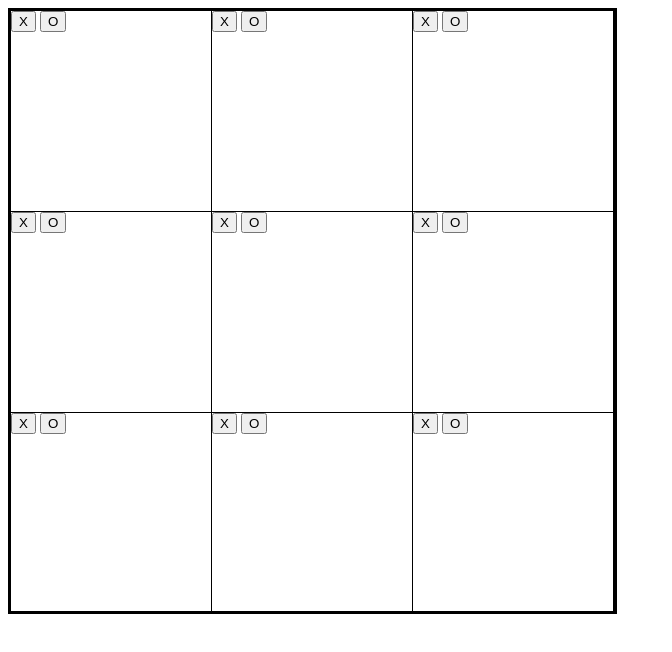
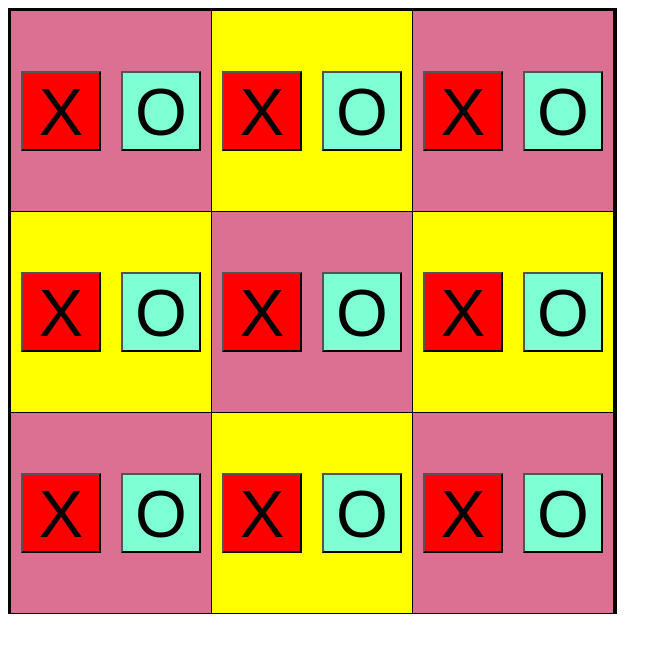
Before and after one commit to amiltonalmeida/JogoDaVelha, a plain HTML site: page index.html in a window 1280 px wide. Shown: the whole page, without its empty margins (0-672 px from the left). Drawn offline with Linux system fonts and the light colour scheme.

Commit message:
Trabalhar com os botões

```diff
--- a/index.html
+++ b/index.html
@@ -15,44 +15,44 @@
 
                     <div class="linha">
                         <div class="casa" id="casa1">
-                            <button>X</button>
-                            <BUtton>O</BUtton>
+                            <button class="botaoX"> X</button>
+                            <BUtton class="botaoO">O</BUtton>
                         </div>
                         <div class="casa" id="casa2">
-                                <button>X</button>
-                                <BUtton>O</BUtton>
+                                <button class="botaoX">X</button>
+                                <BUtton class="botaoO">O</BUtton>
                         </div>
                         <div class="casa" id="casa3">
-                                <button>X</button>
-                                <BUtton>O</BUtton>
+                                <button class="botaoX">X</button>
+                                <BUtton class="botaoO">O</BUtton>
                         </div>
                     </div>
                     <div class="linha">
                         <div class="casa" id="casa4">
-                                <button>X</button>
-                                <BUtton>O</BUtton>
+                                <button class="botaoX">X</button>
+                                <BUtton class="botaoO">O</BUtton>
                         </div>
                         <div class="casa" id="casa5">
-                                <button>X</button>
-                                <BUtton>O</BUtton>
+                                <button class="botaoX">X</button>
+                                <BUtton class="botaoO">O</BUtton>
                         </div>
                         <div class="casa" id="casa6">
-                                <button>X</button>
-                                <BUtton>O</BUtton>
+                                <button class="botaoX">X</button>
+                                <BUtton class="botaoO">O</BUtton>
                         </div>
                     </div>
                     <div class="linha">
                         <div class="casa" id="casa7">
-                                <button>X</button>
-                                <BUtton>O</BUtton>
+                                <button class="botaoX">X</button>
+                                <BUtton class="botaoO">O</BUtton>
                         </div>
                         <div class="casa" id="casa8">
-                                <button>X</button>
-                                <BUtton>O</BUtton>
+                                <button class="botaoX">X</button>
+                                <BUtton class="botaoO">O</BUtton>
                         </div>
                         <div class="casa" id="casa9">
-                                <button>X</button>
-                                <BUtton>O</BUtton>
+                                <button class="botaoX">X</button>
+                                <BUtton class="botaoO">O</BUtton>
                         </div>
                     </div>
                 </div>
--- a/style.css
+++ b/style.css
@@ -1,7 +1,7 @@
 #jogo{
     width:603px;
     height:600px;
-    border:solid 3px
+    border:solid 3px;
 }
 
 .linha{
@@ -23,6 +23,35 @@
     width: 100%;
 }
 
-div{
-    background-image:
+body{
+    display: flex;
+    align-content: center;
 }
+
+.botaoX{
+    width: 40%;
+    height: 40%;
+    background-color: red;
+    font-size: 50pt;
+    border: 10%;
+    cursor: pointer;
+}
+
+.botaoO{
+    background-color: aquamarine;
+    width: 40%;
+    height: 40%;
+    font-size: 50pt;
+}
+
+.casa{
+    display: flex;
+    justify-content: space-around;
+    align-items: center;
+}
+#casa1,#casa3,#casa5,#casa7,#casa9{
+    background-color: palevioletred;
+}
+#casa2,#casa4,#casa6,#casa8{
+    background-color: yellow;
+}
```
